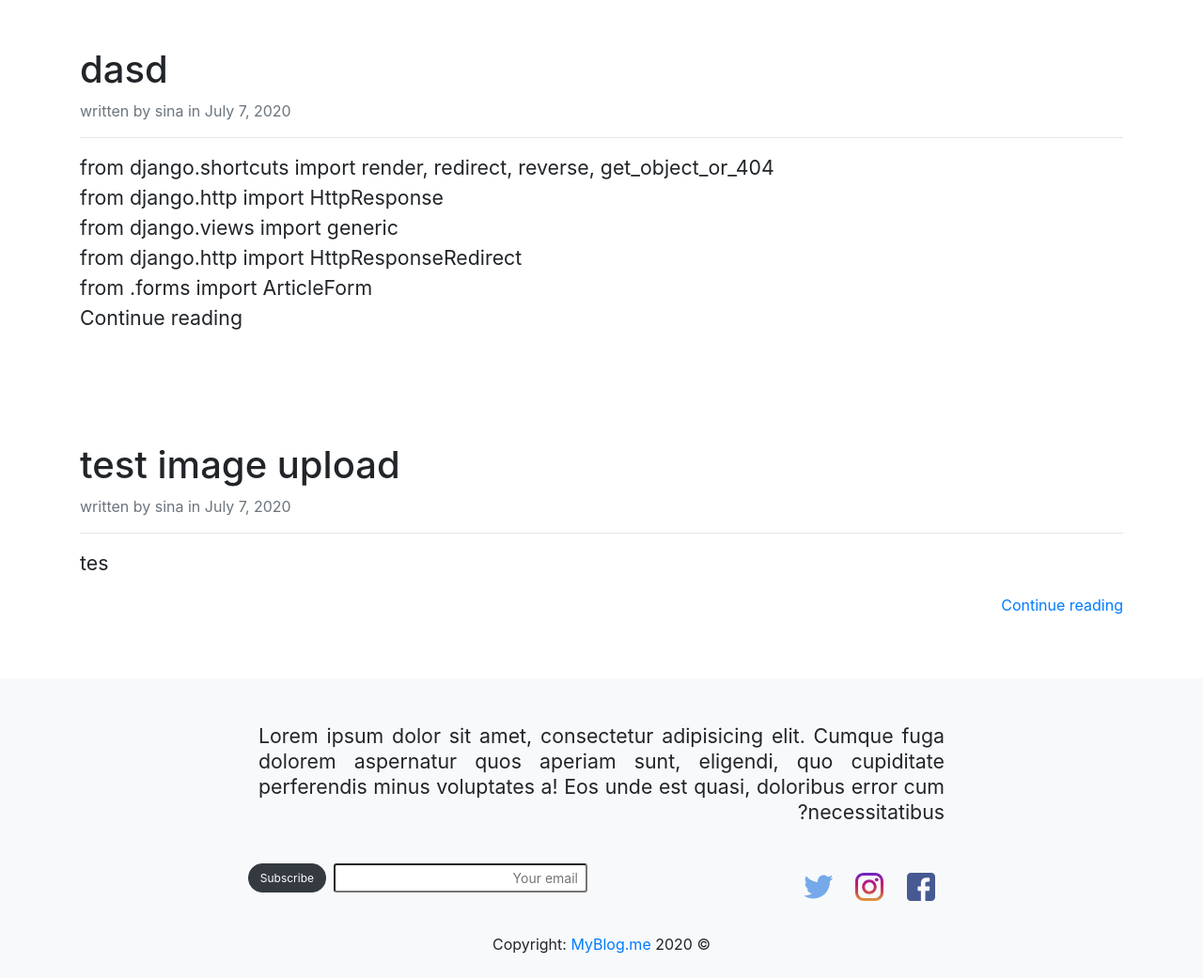
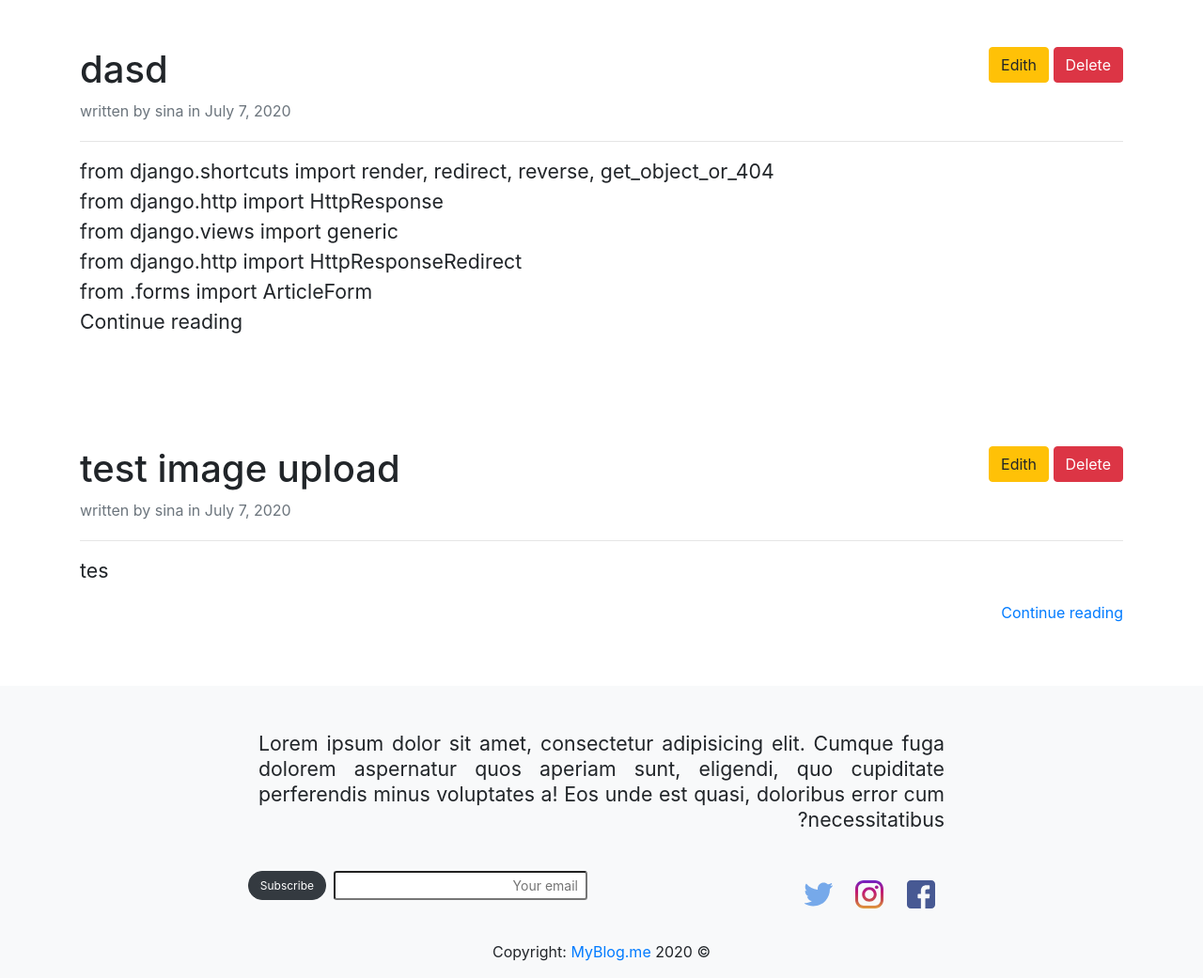
Before and after one commit to SinaSarparast/SimpleBlog, a Django app: page /articles/home in a window 1280 px wide. Shown: the part 64-1105 px from the top of the page at 94% size. Before the commit the page ends 1079 px from the top, so only its background shows below. Run offline with Django 3.2, Linux system fonts and the light colour scheme; a user stored in the database is signed in; data comes from the database, SQL or seed files in the repository; both versions use the stored data as it was after the commit; some libraries are stand-ins or nearby versions.

Commit message:
added edith and delete buttons to list view

```diff
--- a/articles/templates/articles/home.html
+++ b/articles/templates/articles/home.html
@@ -6,16 +6,32 @@
     {% for post in object_list %}
     <div class="row" id="blog_entry">
       <div class="col">
+        <div class="row">
+
+          <div class="col">
             <h1 id="blog_title">{{post.title}}</h1>
             <div class="date mb-1 text-muted">
                 <span> written by {{post.author}} in {{post.lastmodiefied_date}}</span>
             </div>
-            <hr>
-            <p>
-              {{post.content| safe | slice:":255"}}
-                <a href={% url "read_article" post.slug %}>Continue reading</a>
-            </p>
+          </div>
+
+          {% if user.is_authenticated %}
+          <div class="col">
+              <a href={% url 'edith_article' post.slug %}>
+                <button type="button" class="btn btn-warning">Edith</button></a>
+              <a href={% url 'delete_article' post.slug %}>
+                <button type="button" class="btn btn-danger">Delete</button></a>
+          </div>
+          {% endif %}
+
+
         </div>
+        <hr>
+        <p>
+          {{post.content| safe | slice:":255"}}
+            <a href={% url "read_article" post.slug %}>Continue reading</a>
+        </p>
+      </div>
     </div>
     {% endfor %}
 </div>
--- a/articles/urls.py
+++ b/articles/urls.py
@@ -5,7 +5,7 @@ from .views import ArticleListView
 urlpatterns = [
     path('add/', views.AddView.as_view(), name='article-add'),
     path('read/<str:slug>', views.ReadView.as_view(),   name='read_article'),
-    path('update/<str:slug>',   views.UpdateView.as_view(), name='update_article'),
+    path('update/<str:slug>',   views.EdithView.as_view(), name='edith_article'),
     path('delete/<str:slug>',   views.DeleteView.as_view(), name='delete_article'),
     path('home', ArticleListView.as_view(), name='article-list')
 ]
--- a/articles/views.py
+++ b/articles/views.py
@@ -13,6 +13,7 @@ from django.contrib.auth.mixins import LoginRequiredMixin
 from django.views import View
 from django.views.generic.list import ListView
 from django.contrib.auth.forms import AuthenticationForm
+from django.urls import reverse_lazy
 
 class ArticleListView(ListView):
     template_name = 'articles/home.html'
@@ -48,7 +49,7 @@ class AddView(LoginRequiredMixin,CreateView):
         return super().form_valid(form)
 
 
-class UpdateView(LoginRequiredMixin,UpdateView):
+class EdithView(LoginRequiredMixin,UpdateView):
     model   =   Post
     template_name   =   'articles/article_form.html'
     form_class  =   ArticleForm
@@ -58,4 +59,4 @@ class DeleteView(LoginRequiredMixin,DeleteView):
     model   =   Post
     template_name   =   'articles/article_form.html'
     form_class  =   ArticleForm
-    # success_url = 'articles/article.html'
+    success_url = reverse_lazy('article-list')
```
Also changed, not shown: articles/templates/articles/alert.html (added, +9 -0 lines), db.sqlite3.
